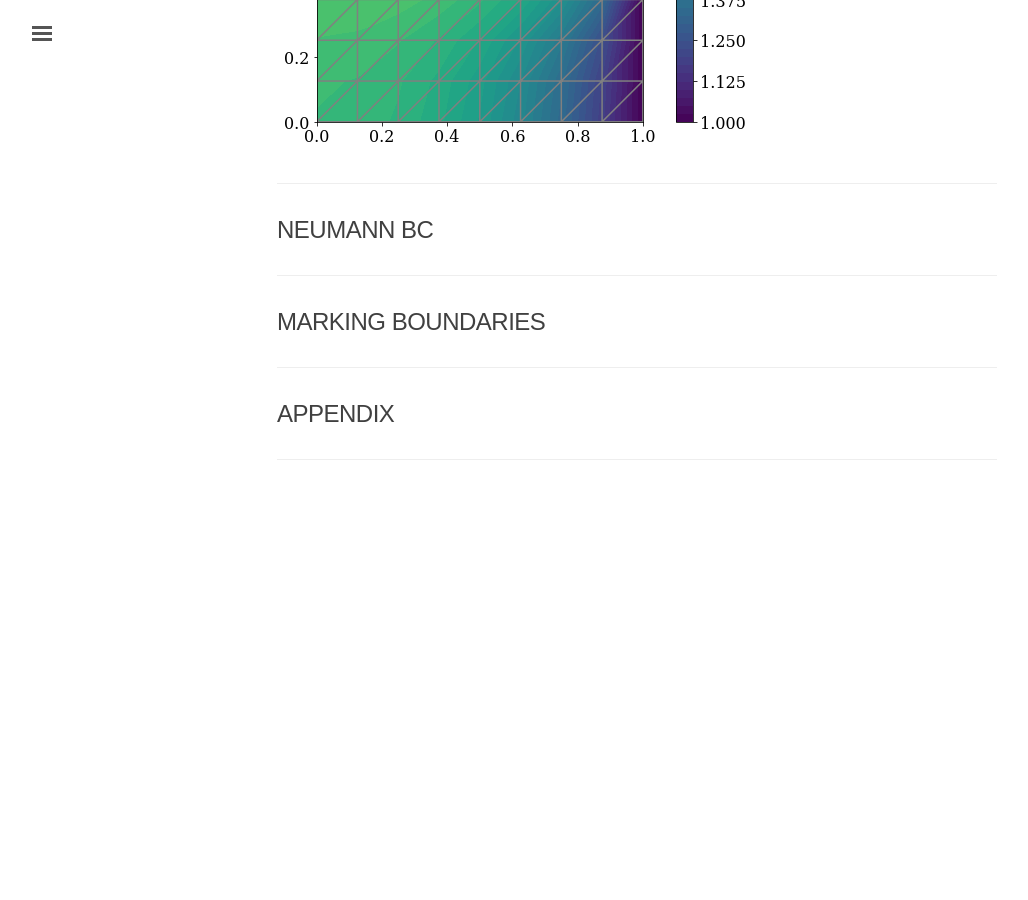
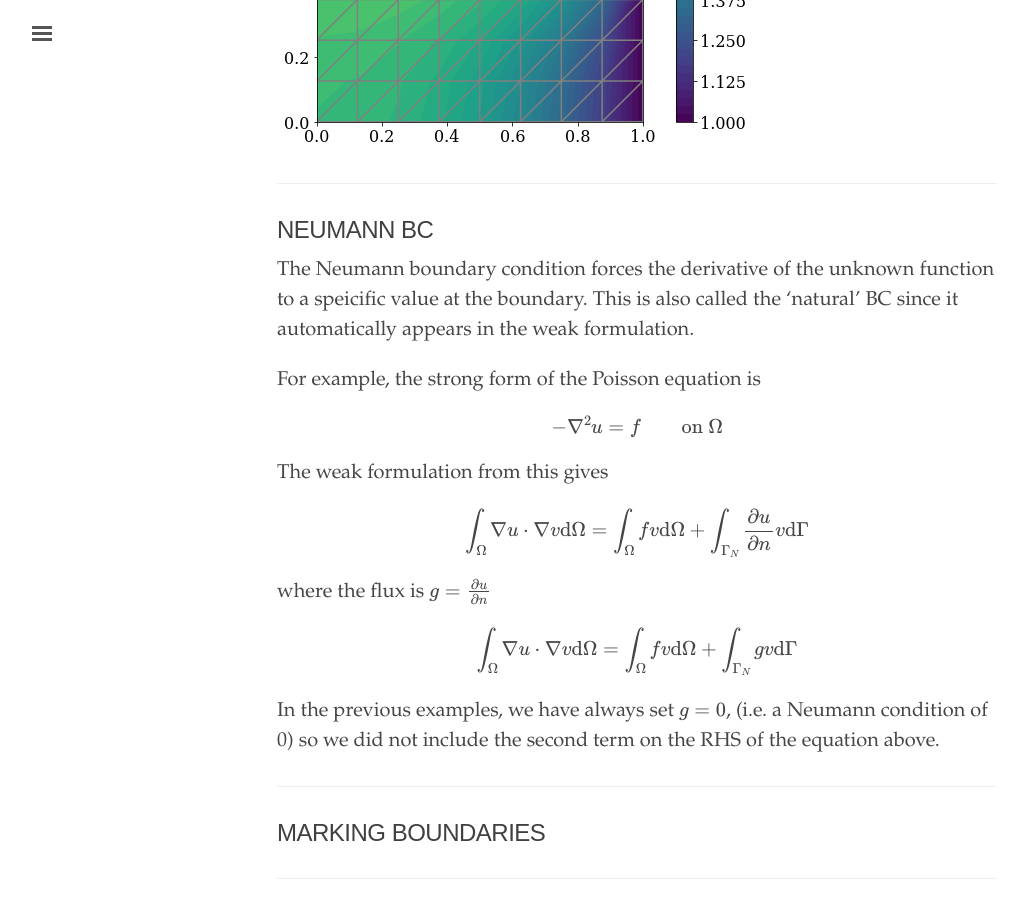
Before and after one commit to vanessanehruji/fenics_workshop, a Jekyll site: the page built from _texts/boundary.md, in a window 1280 px wide and 900 px high, scrolled down 3890 px. Shown: the whole window, without its empty margins (3-1031 px from the left). Built offline with Jekyll 4.4.1, drawn with Linux system fonts in a browser that asks for light colours; formulas are drawn with MathJax 3; before the commit the page ends 4451 px from its top, so only the background shows below that; some of the changed text lies outside the part shown.

Commit message:
Updated Neumann conditions

```diff
--- a/_texts/boundary.md
+++ b/_texts/boundary.md
@@ -127,6 +127,33 @@ solve(a == L, u, bcs)
 
 ## NEUMANN BC
 
+The Neumann boundary condition forces the derivative of the unknown function to a speicific value at the boundary. This is also called the 'natural' BC since it automatically appears in the weak formulation.
+
+For example, the strong form of the Poisson equation is
+
+$$
+\begin{equation}
+  -\nabla^2 u = f \qquad \text{on}\ \Omega
+\end{equation}
+$$
+
+The weak formulation from this gives
+
+$$
+\begin{equation}
+  \int_{\Omega} \nabla u \cdot \nabla v \text{d}\Omega = \int_{\Omega} f v \text{d}\Omega + \int_{\Gamma_{N}} \frac{\partial u}{\partial n} v \text{d} \Gamma
+\end{equation}
+$$
+
+where the flux is $$g = \frac{\partial u}{\partial n}$$
+
+$$
+\begin{equation}
+  \int_{\Omega} \nabla u \cdot \nabla v \text{d}\Omega = \int_{\Omega} f v \text{d}\Omega + \int_{\Gamma_{N}} g v \text{d} \Gamma
+\end{equation}
+$$
+
+In the previous examples, we have always set $$g = 0$$, (i.e. a Neumann condition of 0) so we did not include the second term on the RHS of the equation above.
 
 ---
 
```
Also changed, not shown: other parts of _texts/boundary.md (+1 -1 lines).
